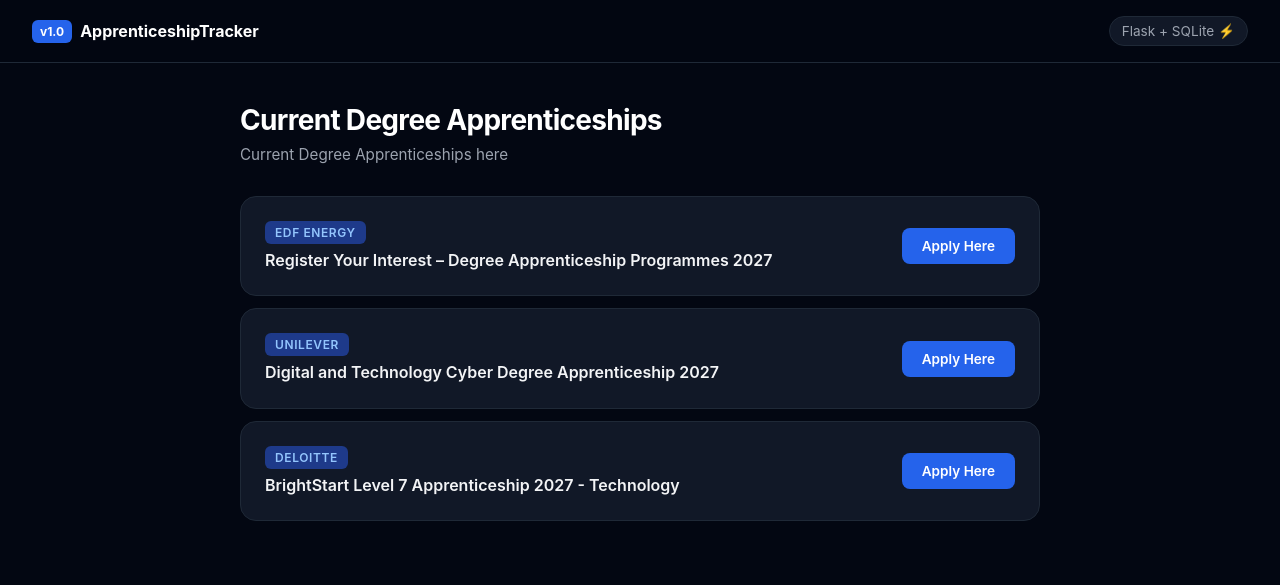
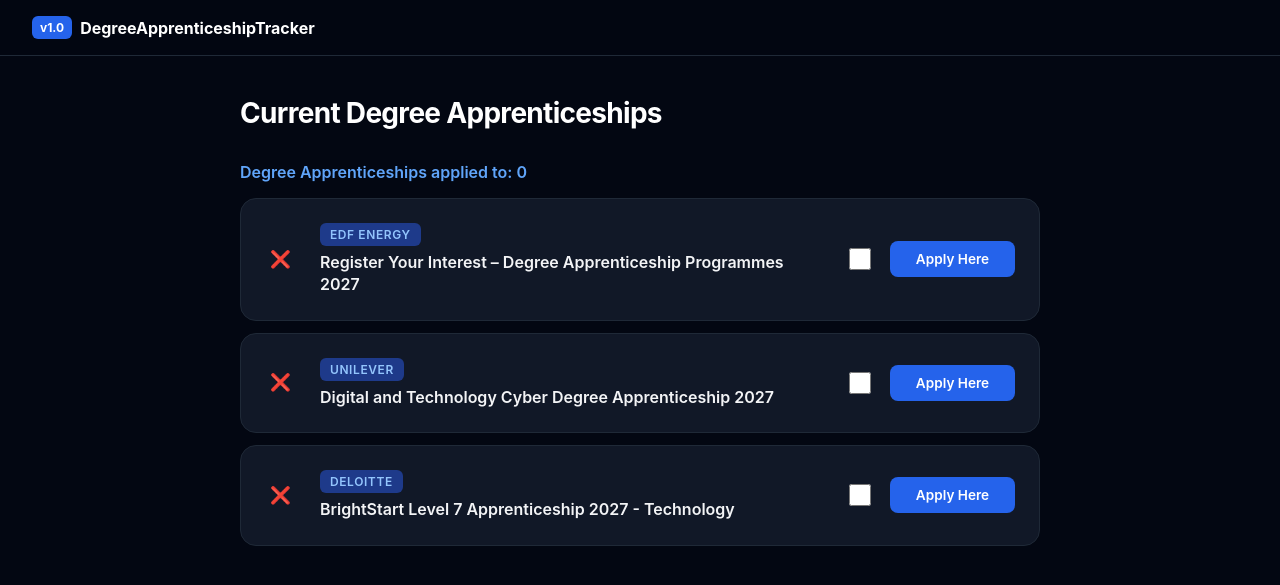
Before and after one commit to Firas12123/Degree-Apprenticeship-Finder, a Flask app: page / in a window 1280 px wide. Shown: the top 585 px of the page. Run offline with Flask 3, Linux system fonts and the light colour scheme; data comes from the database, SQL or seed files in the repository; both versions use the stored data as it was after the commit; parts of the project's set-up code (start-up, migrations or seed data) failed here and were passed over.

Commit message:
fully functioning tool that gets Degree Apprenticeships, all jobs live on a website and sends emails when new job is found

```diff
--- a/database.py
+++ b/database.py
@@ -1,7 +1,7 @@
 import sqlite3
 
 def db_sync():
-    connection = sqlite3.connect("jobs.db")    # sync the connection and the cursor and connect to the jobs database
+    connection = sqlite3.connect("jobs.db", check_same_thread = False)    # sync the connection and the cursor and connect to the jobs database
     cursor = connection.cursor()
     return cursor,connection
 
@@ -10,19 +10,17 @@ def jobs_database(cursor,connection):   # creates database if it's not already m
                 jobId INTEGER PRIMARY KEY,
                 jobTitle TEXT,
                 url TEXT,
-                companyName TEXT
+                companyName TEXT,
+                applied INTEGER DEFAULT 0,
+                hidden INTEGER DEFAULT 0
                 )""")
-    connection.commit()
 
 def insert_jobs(jobs_dict, connection, cursor):
-    length = 0
     for jobs_id, details in jobs_dict.items(): # inserts the job details into the database
-        cursor.execute("INSERT OR IGNORE INTO jobs VALUES(?,?,?,?)",(jobs_id,details["jobTitle"], details["url"], details["companyName"]))
-        length += 1
+        cursor.execute("INSERT OR IGNORE INTO jobs (jobId, jobTitle, url, companyName) VALUES(?,?,?,?)",(jobs_id,details["jobTitle"], details["url"], details["companyName"]))
         connection.commit()
-    print(f"You have added {length} jobs to your jobs table!")
 
 def get_jobs(cursor):
-    all_jobs = cursor.execute("SELECT * FROM jobs")
+    all_jobs = cursor.execute("SELECT * FROM jobs WHERE hidden = 0 ORDER BY applied ASC")
     job = all_jobs.fetchall()
     return job
--- a/main.py
+++ b/main.py
@@ -1,7 +1,7 @@
 from scraper import Friendly_Bot
 from database import insert_jobs, db_sync, jobs_database, get_jobs
 from flask import Flask, render_template
-
+from email_sender import send_emails
 
 my_bot = Friendly_Bot(agent_string="FirasApprenticeshipTracker/1.0")
 slug_job = my_bot.slugify()
@@ -9,24 +9,56 @@ jobs_dict = my_bot.get_apprenticeships(slug_job)
 
 if jobs_dict:  # sync the database and call the dictionary of the different jobs
     cursor, connection = db_sync()
-    def reset_db():  # easier than doing it manually during testing
-        cursor.execute("DELETE FROM jobs")
-        connection.commit()
-        print("Reset the database")
-    reset_db()
     jobs_database(cursor, connection)
+    new_j = []
+    new_jobs = []
+    for job_id in jobs_dict:
+        cursor.execute("SELECT jobId FROM jobs WHERE jobId = ?", (job_id,))
+        existing_job = cursor.fetchall()
+        if not existing_job:
+            new_j.append(job_id)
+    for job_id in new_j:
+        new_job = jobs_dict[job_id]
+        new_jobs.append(new_job)
+    send_emails(new_jobs)
     insert_jobs(jobs_dict, connection, cursor)
     connection.close()
 else:
     print("No jobs found for that title")
+
 app = Flask(__name__)
-connection, cursor = db_sync()
+
 @app.route("/")
 def hello():
-    connection, cursor = db_sync()
+    cursor, connection = db_sync()
     jobs_list = get_jobs(cursor)
     connection.close()
-    return render_template("DegreeApprenticeships.html", jobs = jobs_list)
+    total_applied = sum(1 for job in jobs_list if job[4] == 1)
+    return render_template("DegreeApprenticeships.html", jobs = jobs_list, total_applied = total_applied)
+
+@app.route("/toggle/<int:job_id>", methods = ["POST"])
+def toggle_applied(job_id):
+    cursor, connection = db_sync()
+    cursor.execute("SELECT applied FROM jobs WHERE jobId = ? AND hidden = 0", (job_id,))
+    row = cursor.fetchone()
+
+    if row is not None:
+        current_status = row[0]
+        new_status = 0 if current_status == 1 else 1
+        cursor.execute("UPDATE jobs SET applied = ? WHERE jobId = ?", (new_status, job_id))
+        connection.commit()
+
+    connection.close()
+    return "Updated Successfully", 200
+
+@app.route("/hide/<int:job_id>", methods= ["POST"])
+def hide_job(job_id):
+    cursor, connection = db_sync()
+    cursor.execute("UPDATE jobs SET hidden = 1 WHERE jobId = ?", (job_id,))
+    connection.commit()
+    connection.close()
+    return "Hidden Successfully", 200
+
 
 if __name__ == "__main__":
-    app.run(debug = False)
+    app.run(debug = True)
--- a/templates/DegreeApprenticeships.html
+++ b/templates/DegreeApprenticeships.html
@@ -3,49 +3,61 @@
 <head>
     <meta charset="UTF-8">
     <title>Degree Apprenticeship Tracker</title>
+    <style>
+        .delete-btn {
+            background: transparent;
+            border: none;
+            font-size: 1.05rem;
+            cursor: pointer;
+            padding: 5px;
+            transition: transform 0.2s ease;
+        }
+        .delete-btn:hover {
+            transform: scale(1.15);
+        }
+
+    </style>
 </head>
 <body style="background-color: #030712; color: #f9fafb; font-family: 'Inter', -apple-system, sans-serif; margin: 0; padding: 0;">
-
+     <!-- creates the top navigation bar on the page -->
     <nav style="border-bottom: 1px solid #1f2937; background: rgba(3, 7, 18, 0.8); backdrop-filter: blur(8px); position: sticky; top: 0; z-index: 10; padding: 16px 32px; display: flex; justify-content: space-between; align-items: center;">
         <div style="font-weight: 700; font-size: 1rem; color: #ffffff; display: flex; align-items: center; gap: 8px;">
             <span style="background: #2563eb; color: white; padding: 4px 8px; border-radius: 6px; font-size: 0.75rem;">v1.0</span>
-            ApprenticeshipTracker
-        </div>
-        <div style="font-size: 0.85rem; color: #9ca3af; background: #111827; border: 1px solid #1f2937; padding: 6px 12px; border-radius: 20px;">
-            Flask + SQLite ⚡
-        </div>
+            DegreeApprenticeshipTracker   <!-- LOGO top left -->
     </nav>
-
+            <!-- title -->
     <div style="max-width: 800px; margin: 40px auto; padding: 0 20px;">
-
         <div style="margin-bottom: 32px;">
             <h1 style="font-size: 1.75rem; font-weight: 700; color: #ffffff; margin: 0 0 8px 0; letter-spacing: -0.025em;">
                 Current Degree Apprenticeships
             </h1>
-            <p style="font-size: 0.95rem; color: #9ca3af; margin: 0;">
-                Current Degree Apprenticeships here
-            </p>
         </div>
+        <p style = "font-size: 1rem; color: #60a5fa; font-weight: 600; margin-top: 8px;">
+            Degree Apprenticeships applied to: <span id = "tally-counter">{{total_applied}}</span>
+        </p>
+        <ul id="job-list" style="padding-left: 0; list-style-type: none; margin: 0; display: flex; flex-direction: column; gap: 12px;">
+            {% for job in jobs %}
 
-        <ul style="padding-left: 0; list-style-type: none; margin: 0; display: flex; flex-direction: column; gap: 12px;">
-            {% for job in jobs %}
-                <li style="background: #111827; border: 1px solid #1f2937; padding: 24px; border-radius: 16px; display: flex; justify-content: space-between; align-items: center; transition: border-color 0.2s ease;">
-
-
-                    <div style="display: flex; flex-direction: column; gap: 8px; max-width: 580px;">
+            <li class="job-item" style="background: #111827; border: 1px solid #1f2937; padding: 24px; border-radius: 16px; display: flex; gap: 24px; align-items: center; transition: all 0.5s ease;">
+                <button class="delete-btn" onclick="hideJob('{{ job[0] }}', this)">❌</button>
+                    <div style="display: flex; flex-direction: column; gap: 8px; flex: 1;">
                         <div>
                             <span style="background: #1e3a8a; color: #93c5fd; font-size: 0.75rem; font-weight: 600; padding: 4px 10px; border-radius: 6px; text-transform: uppercase; letter-spacing: 0.05em;">
                                 {{ job[3] }}
                             </span>
                         </div>
-                        <span style="font-size: 1rem; color: #f3f4f6; font-weight: 600; line-height: 1.4;">
+                        <span class="job-title" style="font-size: 1rem; color: #f3f4f6; font-weight: 600; line-height: 1.4; {% if job[4] == 1 %} opacity: 0.5;{% endif %}">
                             {{ job[1] }}
                         </span>
                     </div>
-
-                    <div>
-                        <a href="{{ job[2] }}" target="_blank" style="background-color: #2563eb; color: white; padding: 10px 20px; border-radius: 8px; text-decoration: none; font-weight: 600; font-size: 0.85rem; white-space: nowrap; display: inline-block; transition: background 0.2s;">
-                            Apply Here
+                    <div style="display: flex; align-items: center; gap: 16px;">
+                            <input type = "checkbox"
+                                   class="job-checkbox"
+                                   {% if job[4] == 1 %}checked{% endif %}
+                                   onchange="updateDatabase({{ job[0] }}, this)"
+                                   style="accent-color: #2563eb; width: 22px; height: 22px; cursor: pointer;">
+                        <a href="{{ job[2] }}" target="_blank" class="apply-btn" style="background-color: {% if job[4] == 1 %}#374151{% else %}#2563eb{% endif %}; color: white; padding: 10px 20px; box-sizing: border-box; border-radius: 8px; text-decoration: none; font-weight: 600; font-size: 0.85rem; white-space: nowrap; min-width: 125px; text-align: center; display: inline-block; transition: background 0.2s;">
+                            {% if job[4] == 1 %}Applied{% else %}Apply Here{% endif %}
                         </a>
                     </div>
 
@@ -57,3 +69,63 @@
 
 </body>
 </html>
+
+<script>
+    function updateDatabase(jobId,checkbox) {
+        fetch('/toggle/' + jobId, {
+            method: 'POST'
+        }).then(response => {
+            if (response.ok) {
+                const listItem = checkbox.closest('.job-item');
+                const titleSpan = listItem.querySelector('.job-title');
+                const applyBtn = listItem.querySelector('.apply-btn');
+                const ulList = document.getElementById('job-list');
+                const tallySpan = document.getElementById('tally-counter');
+                let currentTally = parseInt(tallySpan.textContent);
+
+                setTimeout(() => {
+                    if (checkbox.checked) {
+                        titleSpan.style.opacity = '0.5';
+                        applyBtn.style.backgroundColor = '#374151';
+                        applyBtn.textContent = 'Applied';
+                        ulList.appendChild(listItem);
+                        tallySpan.textContent = currentTally + 1;
+                    } else {
+                        titleSpan.style.opacity = '1';
+                        applyBtn.style.backgroundColor = '#2563eb';
+                        applyBtn.textContent = 'Apply Here';
+                        ulList.insertBefore(listItem, ulList.firstChild);
+                        tallySpan.textContent = currentTally - 1;
+        }
+                setTimeout(() => {
+                    listItem.style.opacity = '1';
+                    listItem.style.transform = 'scale(1)';
+        }, 50);
+
+    }, 300);
+            } else {
+                alert("Failed to update database.");
+            }
+        });
+    }
+    function hideJob(jobId, button) {
+        if (confirm("Are you sure you want to remove this job?")){
+            fetch('/hide/' + jobId,{
+                method: 'POST'
+            }).then(response => {
+                if (response.ok){
+                    const listItem = button.closest('.job-item')
+                    const checkbox = listItem.querySelector('.job-checkbox')
+                    if (checkbox && checkbox.checked) {
+                        const tallySpan = document.getElementById('tally-counter');
+                        let currentTally = parseInt(tallySpan.textContent);
+                        tallySpan.textContent = currentTally -1;
+                    }
+                    listItem.remove();
+                } else {
+                    alert("We couldn't remove the job");
+                }
+            });
+        }
+    }
+</script>
```
Also changed, not shown: email_sender.py (added, +29 -0 lines), scraper.py (+45 -38 lines), jobs.db.
